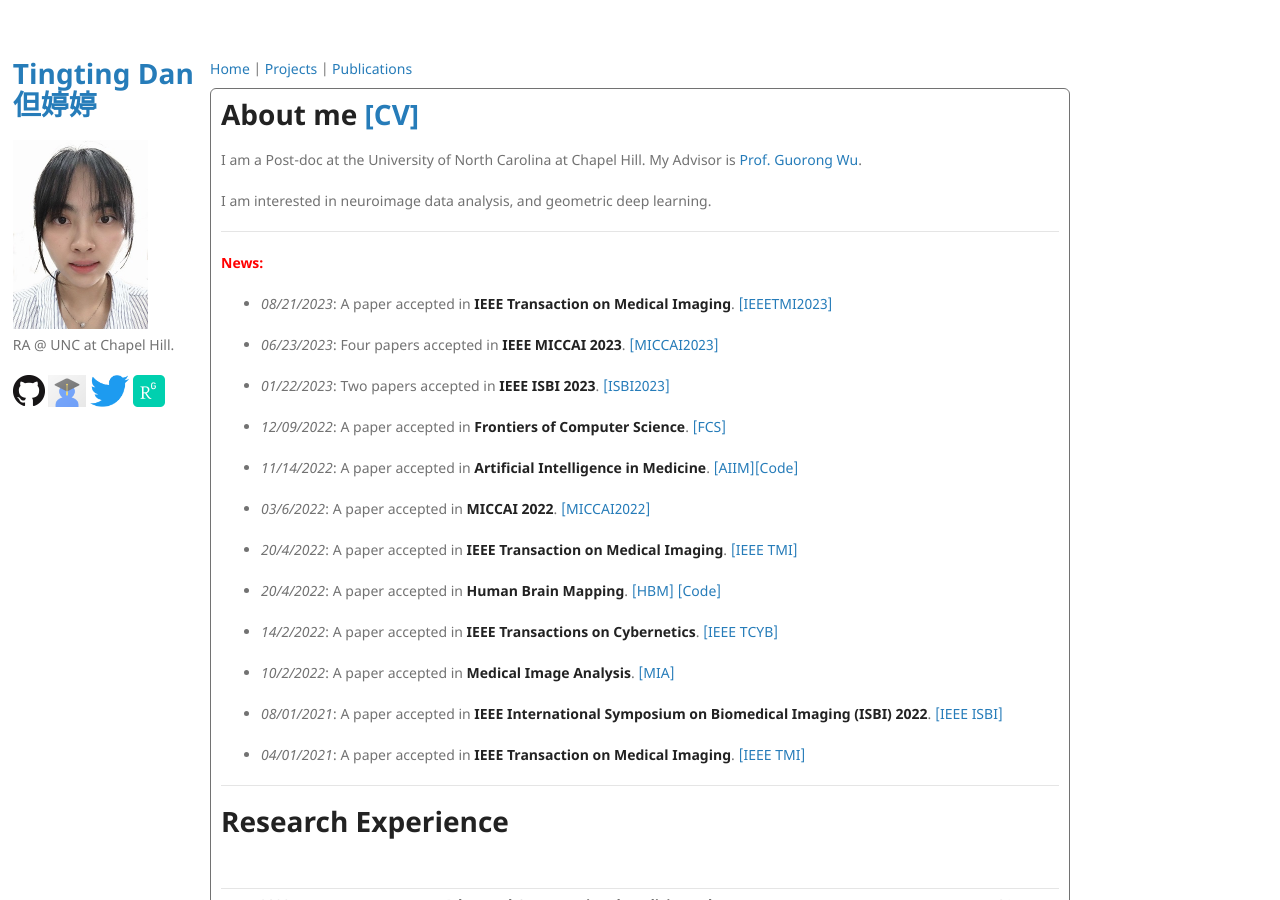
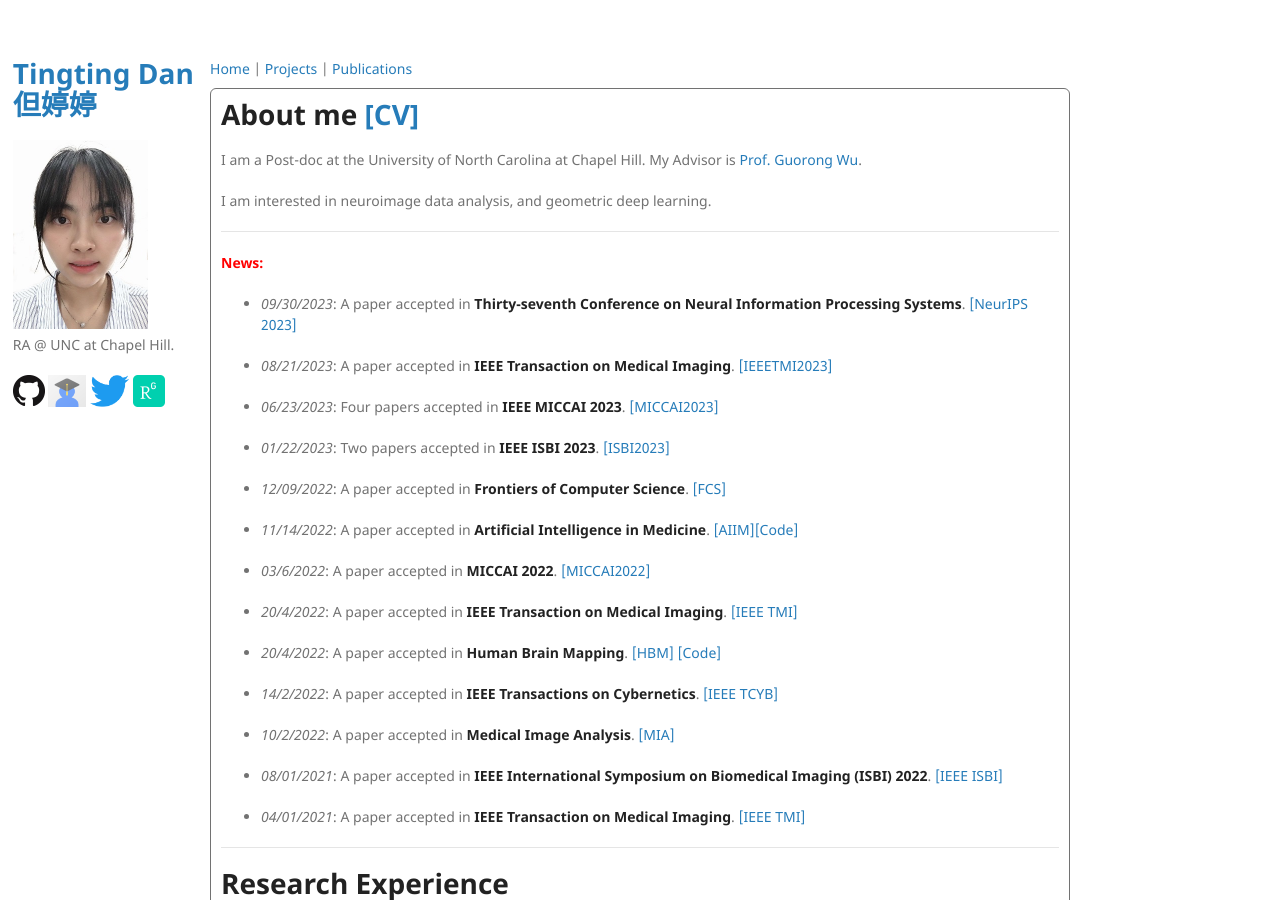
Before and after one commit to Dandy5721/dandy.github.io, a Jekyll site: the page built from index.md, in a window 1280 px wide and 900 px high. Built offline with Jekyll 4.4.1, drawn with Linux system fonts in a browser that asks for light colours; our own code applies the rules of GitHub Pages for plain Markdown files.

Commit message:
Update index.md

```diff
--- a/index.md
+++ b/index.md
@@ -11,6 +11,8 @@ I am interested in neuroimage data analysis, and geometric deep learning.
 <hr/>
 
 **<font color=red>News:</font>**
+
+- _09/30/2023_: A paper accepted in **Thirty-seventh Conference on Neural Information Processing Systems**. [[NeurIPS 2023]](arxiv-2307.00222)
 
 - _08/21/2023_: A paper accepted in **IEEE Transaction on Medical Imaging**. [[IEEETMI2023]](https://ieeexplore.ieee.org/abstract/document/10233889)
 
```
